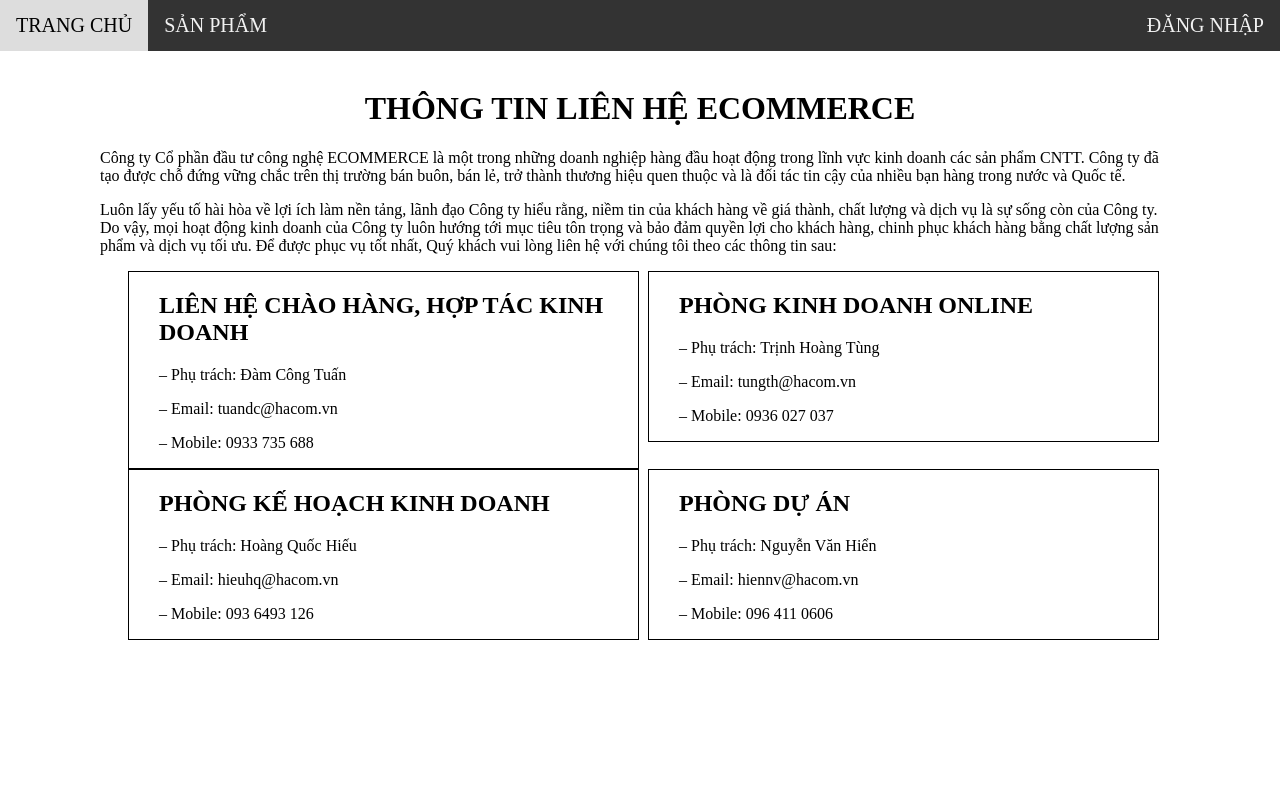
After one commit to hiep194278/EcommerceWeb_mvc, a PHP site: template application/views/contact.php in a window 1280 px wide. The commit adds this page. Run offline with PHP 8.4, Linux system fonts and the light colour scheme; the template is opened without the code that fills it, so the values that code supplies are empty; some libraries are stand-ins or nearby versions.

Commit message:
thêm footer và trang giới thiệu & liên hệ

```diff
--- /dev/null
+++ b/application/views/contact.php
@@ -0,0 +1,54 @@
+<!DOCTYPE html>
+<html lang="en">
+  <head>
+    <meta charset="UTF-8" />
+    <meta http-equiv="X-UA-Compatible" content="IE=edge" />
+    <meta name="viewport" content="width=device-width, initial-scale=1.0" />
+    <title>Ecommerce</title>
+    <link rel="stylesheet" href="css/card.css" />
+    <link rel="stylesheet" href="css/contact.css" />
+  </head>
+
+  <body>
+    <?php require_once ROOT . DS . 'application' . DS . 'views' . DS . 'header.php'; ?>
+
+    <br />
+
+    <h1 class="header">THÔNG TIN LIÊN HỆ ECOMMERCE</h1>
+    <p class="paragraph">Công ty Cổ phần đầu tư công nghệ ECOMMERCE là một trong những doanh nghiệp hàng đầu hoạt động trong lĩnh vực kinh doanh các sản phẩm CNTT. Công ty đã tạo được chỗ đứng vững chắc trên thị trường bán buôn, bán lẻ, trở thành thương hiệu quen thuộc và là đối tác tin cậy của nhiều bạn hàng trong nước và Quốc tế.</p>
+    <p class="paragraph">Luôn lấy yếu tố hài hòa về lợi ích làm nền tảng, lãnh đạo Công ty hiểu rằng, niềm tin của khách hàng về giá thành, chất lượng và dịch vụ là sự sống còn của Công ty. Do vậy, mọi hoạt động kinh doanh của Công ty luôn hướng tới mục tiêu tôn trọng và bảo đảm quyền lợi cho khách hàng, chinh phục khách hàng bằng chất lượng sản phẩm và dịch vụ tối ưu. Để được phục vụ tốt nhất, Quý khách vui lòng liên hệ với chúng tôi theo các thông tin sau:</p>
+
+    <div class="contact-card-line">
+        <div class="contact-card-box">
+            <h2 class= "header-box"> LIÊN HỆ CHÀO HÀNG, HỢP TÁC KINH DOANH</h2>
+            <p>– Phụ trách: <span style="font-weight: 500">Đàm Công Tuấn</span></p>
+            <p>– Email: <span style="font-weight: 500">tuandc@hacom.vn</span></p>
+            <p>– Mobile: <span style="font-weight: 500">0933 735 688</span></p>
+        </div>
+        <div class="contact-card-box">
+            <h2 class= "header-box"> PHÒNG KINH DOANH ONLINE</h2>
+            <p>– Phụ trách: <span style="font-weight: 500">Trịnh Hoàng Tùng</span></p>
+            <p>– Email: <span style="font-weight: 500">tungth@hacom.vn</span></p>
+            <p>– Mobile: <span style="font-weight: 500">0936 027 037</span></p>
+        </div>
+    </div>
+
+    <div class="contact-card-line">
+        <div class="contact-card-box">
+            <h2 class= "header-box"> PHÒNG KẾ HOẠCH KINH DOANH</h2>
+            <p>– Phụ trách: <span style="font-weight: 500">Hoàng Quốc Hiếu</span></p>
+            <p>– Email: <span style="font-weight: 500">hieuhq@hacom.vn</span></p>
+            <p>– Mobile: <span style="font-weight: 500">093 6493 126</span></p>
+        </div>
+        <div class="contact-card-box">
+            <h2 class= "header-box"> PHÒNG DỰ ÁN</h2>
+            <p>– Phụ trách: <span style="font-weight: 500">Nguyễn Văn Hiển</span></p>
+            <p>– Email: <span style="font-weight: 500">hiennv@hacom.vn</span></p>
+            <p>– Mobile: <span style="font-weight: 500">096 411 0606</span></p>
+        </div>
+    </div>
+
+  </body>
+
+
+</html>
--- /dev/null
+++ b/public/css/contact.css
@@ -0,0 +1,29 @@
+.header{
+    text-align: center;
+}
+
+.paragraph{
+    padding-right: 100px;
+    padding-left: 100px;
+}
+
+.contact-card-line{
+    border: white;
+    padding: 0;
+    width: 80%;
+    list-style-type: none;
+    columns: 2;
+    margin: auto;
+}
+
+.contact-card-box{
+    width: 95%;
+    border: 1px solid black;
+    padding-left: 30px;
+    margin-left: 0;
+    margin-bottom: 10px;
+}
+
+.header-box{
+    text-align: left;
+}
```
Also changed, not shown: application/controllers/ContactController.php (added, +9 -0 lines), application/views/footer.php (+27 -2 lines), public/css/footer.css (added, +38 -0 lines).
